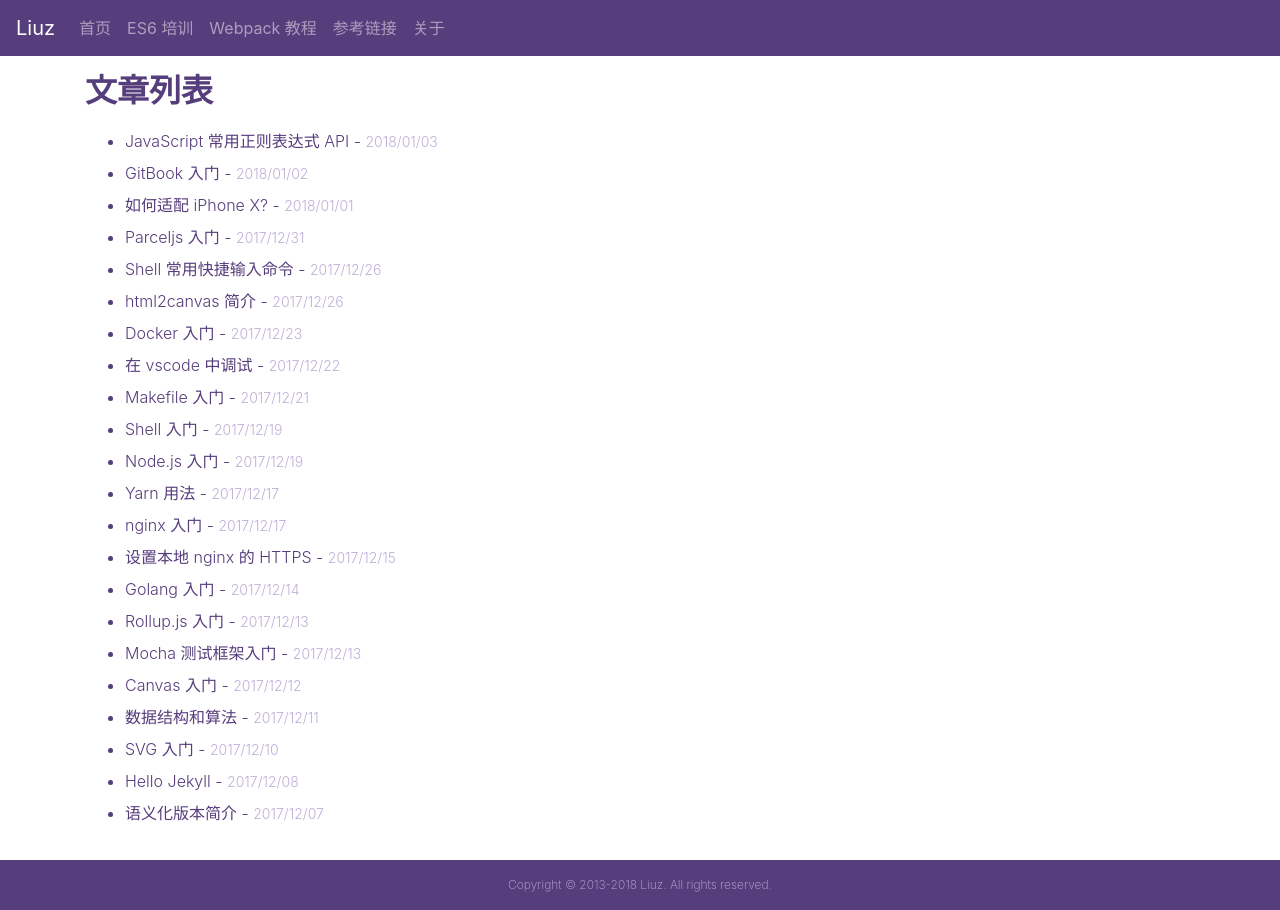
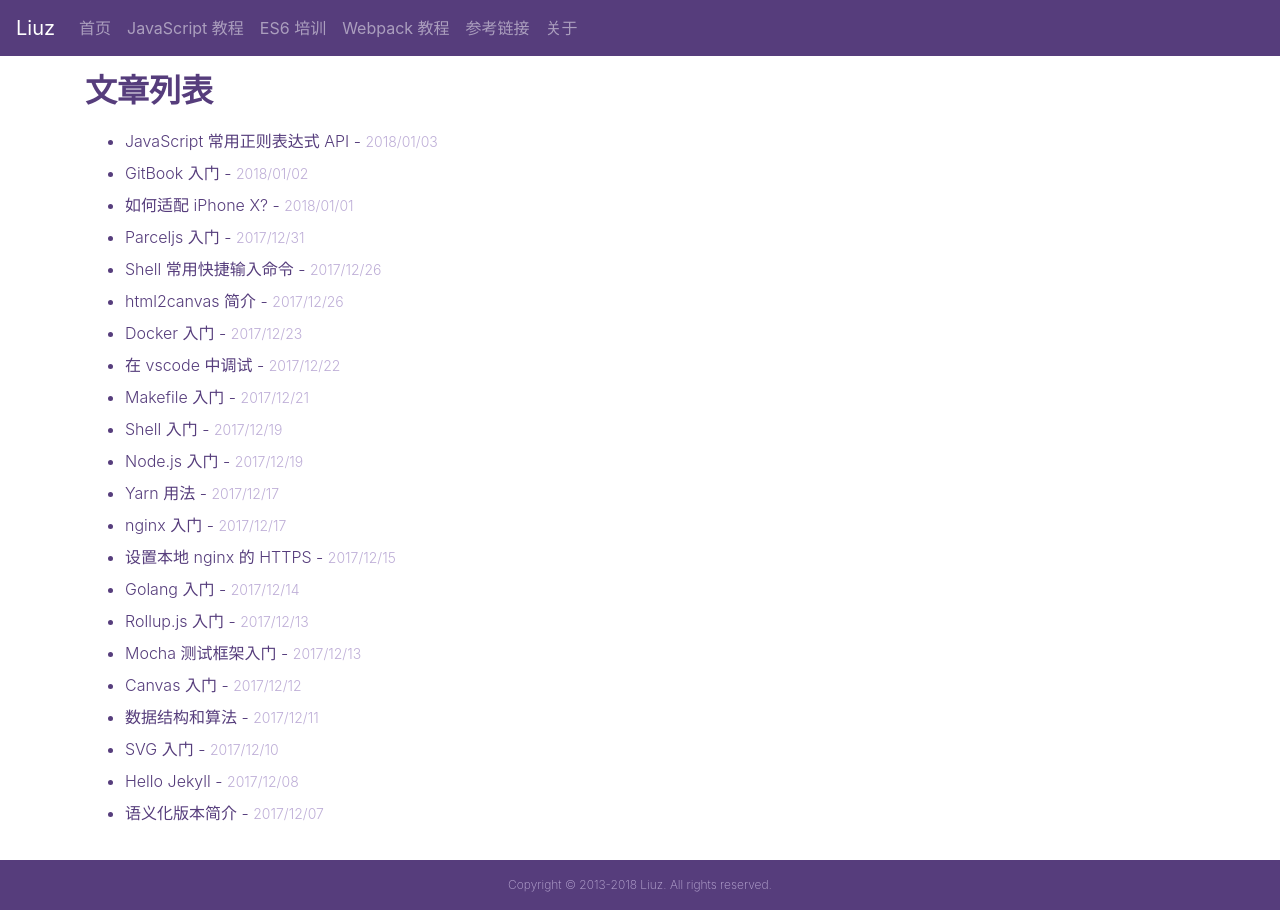
Before and after one commit to liuzhuan/liuzhuan.github.io, a Jekyll site: the page built from index.md, in a window 1280 px wide. Built offline with Jekyll 4.4.1, drawn with Linux system fonts in a browser that asks for light colours; nearby versions of some CDN libraries.

Commit message:
adding javascript link

```diff
--- a/_includes/header.html
+++ b/_includes/header.html
@@ -6,6 +6,7 @@
     <div class="collapse navbar-collapse" id="navbarNav">
         <ul class="navbar-nav">
             <li class="nav-item"><a href="/" class="nav-link">首页</a></li>
+            <li class="nav-item"><a href="/hello-js" class="nav-link">JavaScript 教程</a></li>
             <li class="nav-item"><a href="https://github.com/liuzhuan/es6-training" class="nav-link">ES6 培训</a></li>
             <li class="nav-item"><a href="https://www.gitbook.com/book/liuzhuan/hello-webpack/details" class="nav-link">Webpack 教程</a></li>
             <li class="nav-item"><a href="/ref" class="nav-link">参考链接</a></li>
```
